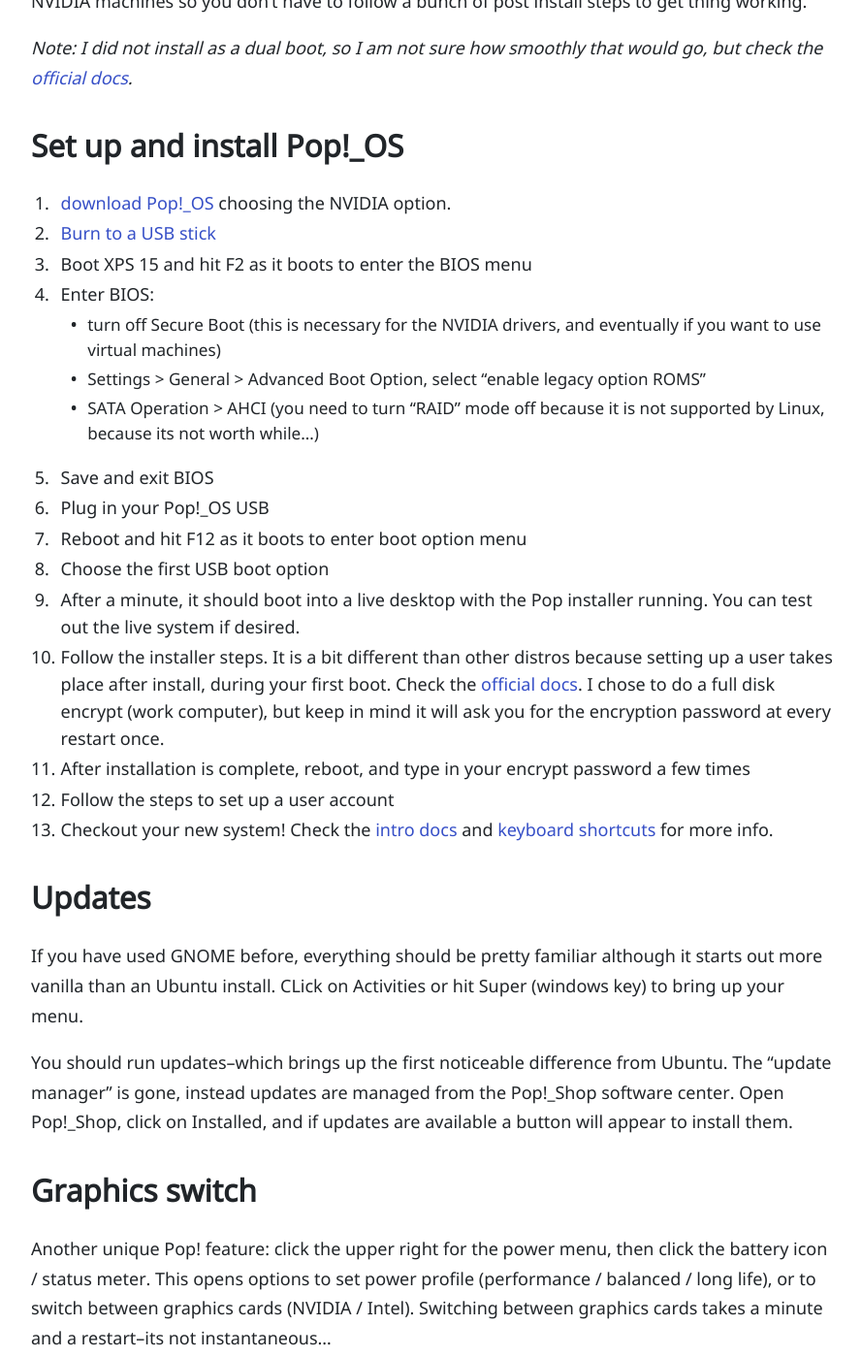
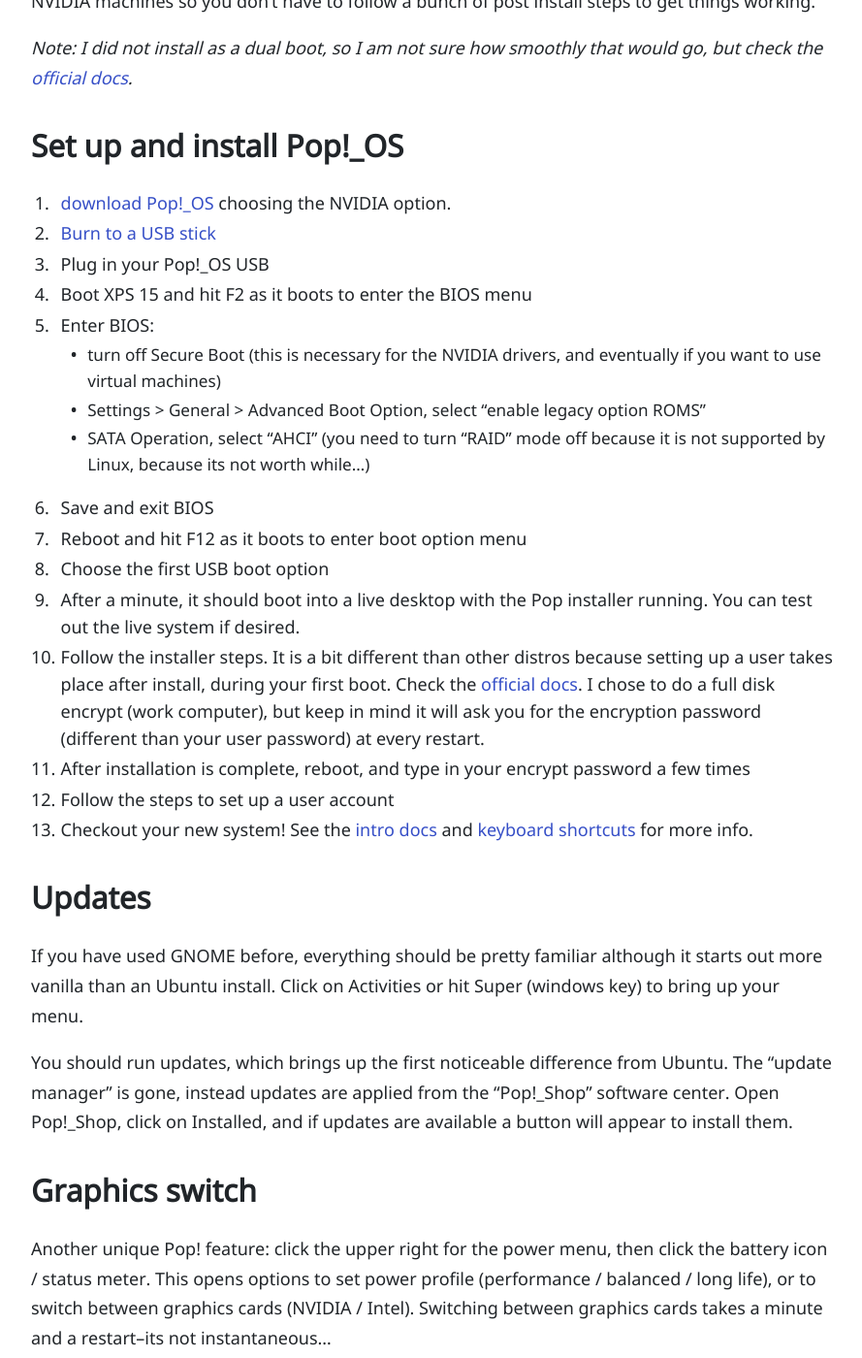
Before and after one commit to evanwill/_drafts, a Jekyll site: the page built from _notes/xps15.md, in a window 1280 px wide and 1400 px high, scrolled down 515 px. Shown: the whole window at 97% size, without its empty margins (194-1083 px from the left). Built offline with Jekyll 4.4.1, drawn with Linux system fonts in a browser that asks for light colours; some of the changed text lies outside the part shown.

Commit message:
xps edits

```diff
--- a/_notes/xps15.md
+++ b/_notes/xps15.md
@@ -10,7 +10,7 @@
 
 Any distro will boot into the live usb pretty well with the basic Intel graphics--however, you will eventually end up with a few issues trying to get NVIDIA to work.
 To simplify, I decided to use [Pop!_OS](https://system76.com/pop), an Ubuntu-based distro from computer manufacturer [System76](https://system76.com).
-There is a few [differences from Ubuntu](https://pop.system76.com/docs/difference-between-pop-ubuntu/), but most importantly Pop!_OS provides a special image specifically for NVIDIA machines so you don't have to follow a bunch of post install steps to get thing working.
+There is a few [differences from Ubuntu](https://pop.system76.com/docs/difference-between-pop-ubuntu/), but most importantly Pop!_OS provides a special image specifically for NVIDIA machines so you don't have to follow a bunch of post install steps to get things working.
 
 *Note: I did not install as a dual boot, so I am not sure how smoothly that would go, but check the [official docs](https://pop.system76.com/docs/dual-booting-windows/).*
 
@@ -18,28 +18,28 @@
 
 1. [download Pop!_OS](https://system76.com/pop) choosing the NVIDIA option.
 2. [Burn to a USB stick](https://evanwill.github.io/_drafts/notes/burn-iso.html)
-3. Boot XPS 15 and hit F2 as it boots to enter the BIOS menu
-4. Enter BIOS:
+3. Plug in your Pop!_OS USB
+4. Boot XPS 15 and hit F2 as it boots to enter the BIOS menu
+5. Enter BIOS:
     - turn off Secure Boot (this is necessary for the NVIDIA drivers, and eventually if you want to use virtual machines)
     - Settings > General > Advanced Boot Option, select "enable legacy option ROMS"
-    - SATA Operation > AHCI (you need to turn "RAID" mode off because it is not supported by Linux, because its not worth while...)
-5. Save and exit BIOS
-6. Plug in your Pop!_OS USB
+    - SATA Operation, select "AHCI" (you need to turn "RAID" mode off because it is not supported by Linux, because its not worth while...)
+6. Save and exit BIOS
 7. Reboot and hit F12 as it boots to enter boot option menu
 8. Choose the first USB boot option
 9. After a minute, it should boot into a live desktop with the Pop installer running. You can test out the live system if desired.
-10. Follow the installer steps. It is a bit different than other distros because setting up a user takes place after install, during your first boot. Check the [official docs](https://pop.system76.com/docs/install-pop-os/). I chose to do a full disk encrypt (work computer), but keep in mind it will ask you for the encryption password at every restart once.
+10. Follow the installer steps. It is a bit different than other distros because setting up a user takes place after install, during your first boot. Check the [official docs](https://pop.system76.com/docs/install-pop-os/). I chose to do a full disk encrypt (work computer), but keep in mind it will ask you for the encryption password (different than your user password) at every restart.
 11. After installation is complete, reboot, and type in your encrypt password a few times
 12. Follow the steps to set up a user account
-13. Checkout your new system! Check the [intro docs](https://support.system76.com/articles/pop-basics/) and [keyboard shortcuts](https://pop.system76.com/docs/keyboard-shortcuts/) for more info.
+13. Checkout your new system! See the [intro docs](https://support.system76.com/articles/pop-basics/) and [keyboard shortcuts](https://pop.system76.com/docs/keyboard-shortcuts/) for more info.
 
 ## Updates
 
 If you have used GNOME before, everything should be pretty familiar although it starts out more vanilla than an Ubuntu install.
-CLick on Activities or hit Super (windows key) to bring up your menu.
+Click on Activities or hit Super (windows key) to bring up your menu.
 
-You should run updates--which brings up the first noticeable difference from Ubuntu.
-The "update manager" is gone, instead updates are managed from the Pop!_Shop software center.
+You should run updates, which brings up the first noticeable difference from Ubuntu.
+The "update manager" is gone, instead updates are applied from the "Pop!_Shop" software center.
 Open Pop!_Shop, click on Installed, and if updates are available a button will appear to install them.
 
 ## Graphics switch
```
Also changed, not shown: other parts of _notes/xps15.md (+4 -4 lines).
